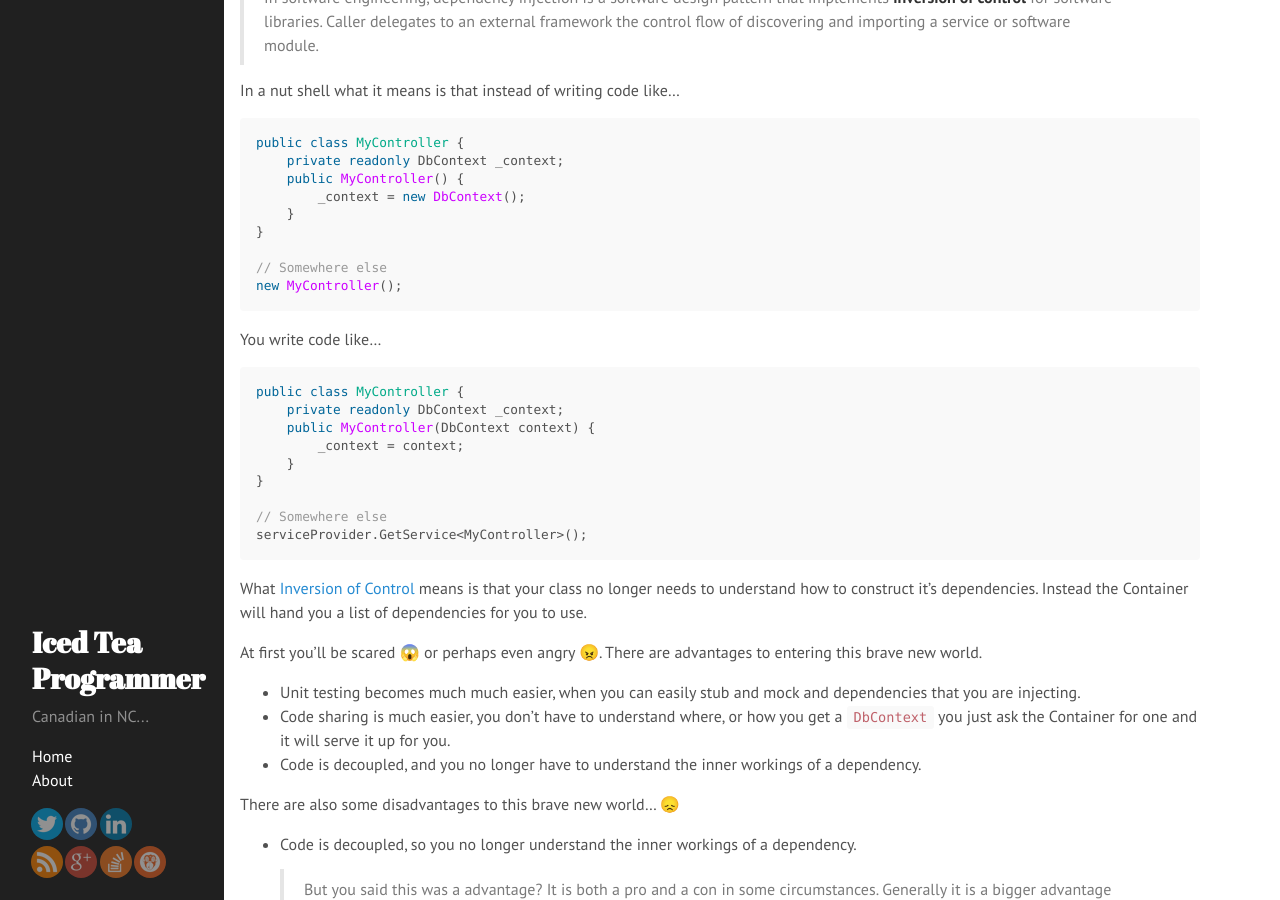
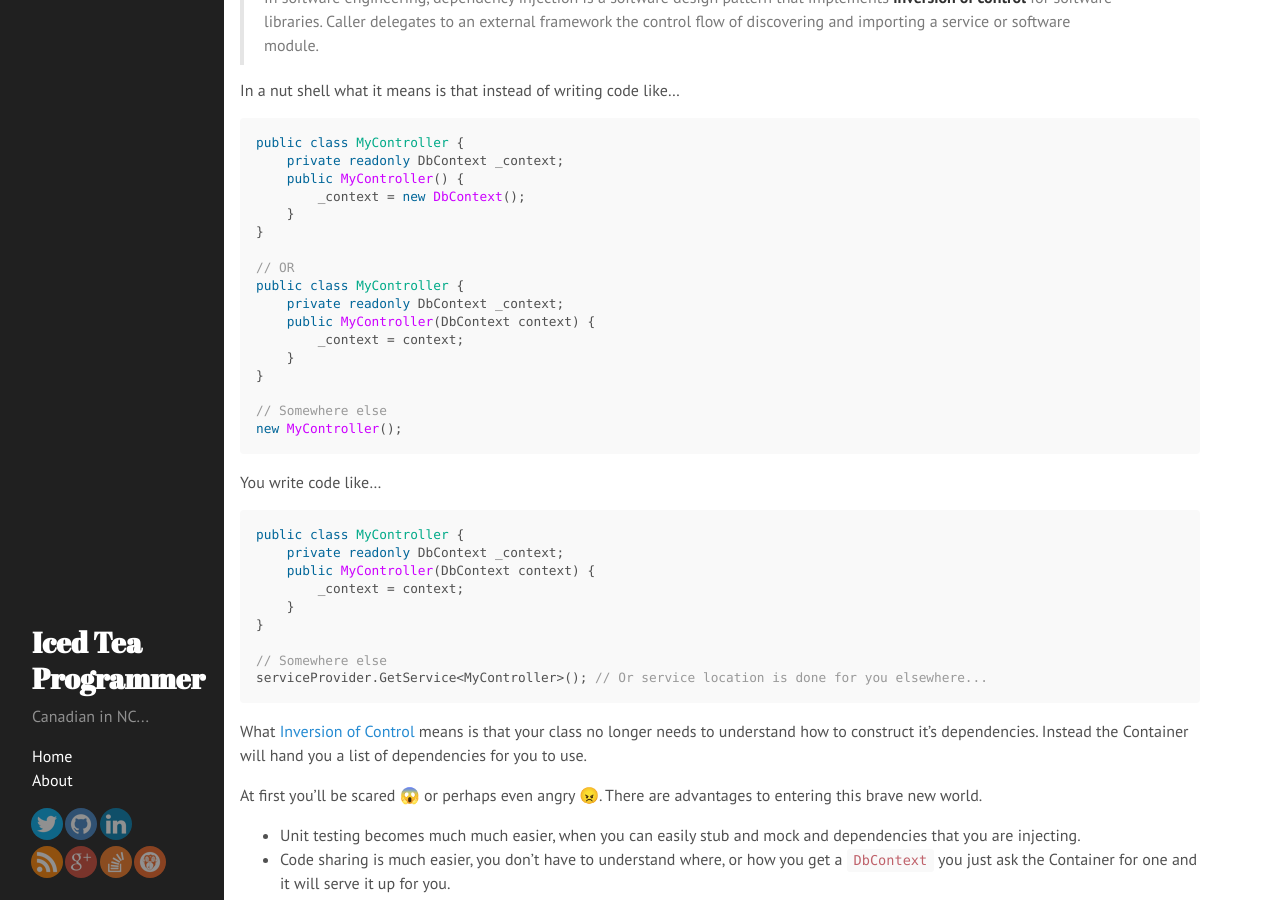
Before and after one commit to david-driscoll/david-driscoll.github.io, a Jekyll site: the page built from _posts/2015/2015-04-03-dependency-injection-with-dnx-aka-aspnet5.md, in a window 1280 px wide and 900 px high, scrolled down 397 px. Built offline with Jekyll 4.4.1, drawn with Linux system fonts in a browser that asks for light colours; nearby versions of some CDN libraries; emoji names are drawn with the system emoji font; Markdown is read by kramdown in place of the engine named in the settings; comment, search, counter and statistics services are not loaded.

Commit message:
minor tweak

````diff
--- a/_posts/2015/2015-04-03-dependency-injection-with-dnx-aka-aspnet5.md
+++ b/_posts/2015/2015-04-03-dependency-injection-with-dnx-aka-aspnet5.md
@@ -24,6 +24,14 @@ public class MyController {
     }
 }
 
+// OR
+public class MyController {
+    private readonly DbContext _context;
+    public MyController(DbContext context) {
+        _context = context;
+    }
+}
+
 // Somewhere else
 new MyController();
 ```
@@ -39,7 +47,7 @@ public class MyController {
 }
 
 // Somewhere else
-serviceProvider.GetService<MyController>();
+serviceProvider.GetService<MyController>(); // Or service location is done for you elsewhere...
 ```
 
 What [Inversion of Control](http://en.wikipedia.org/wiki/Inversion_of_control) means is that your class no longer needs to understand how to construct it's dependencies.  Instead the Container will hand you a list of dependencies for you to use.
````
